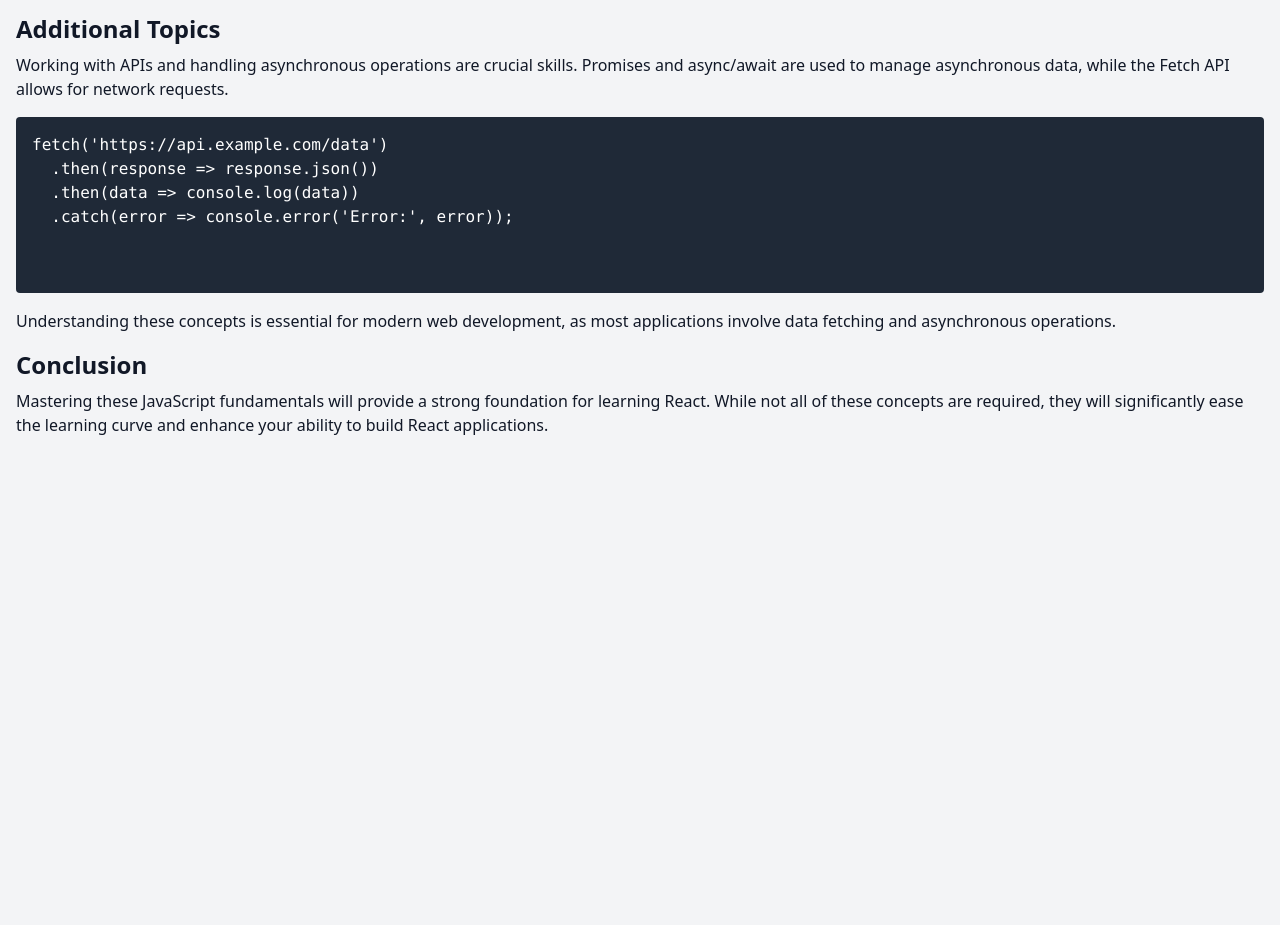
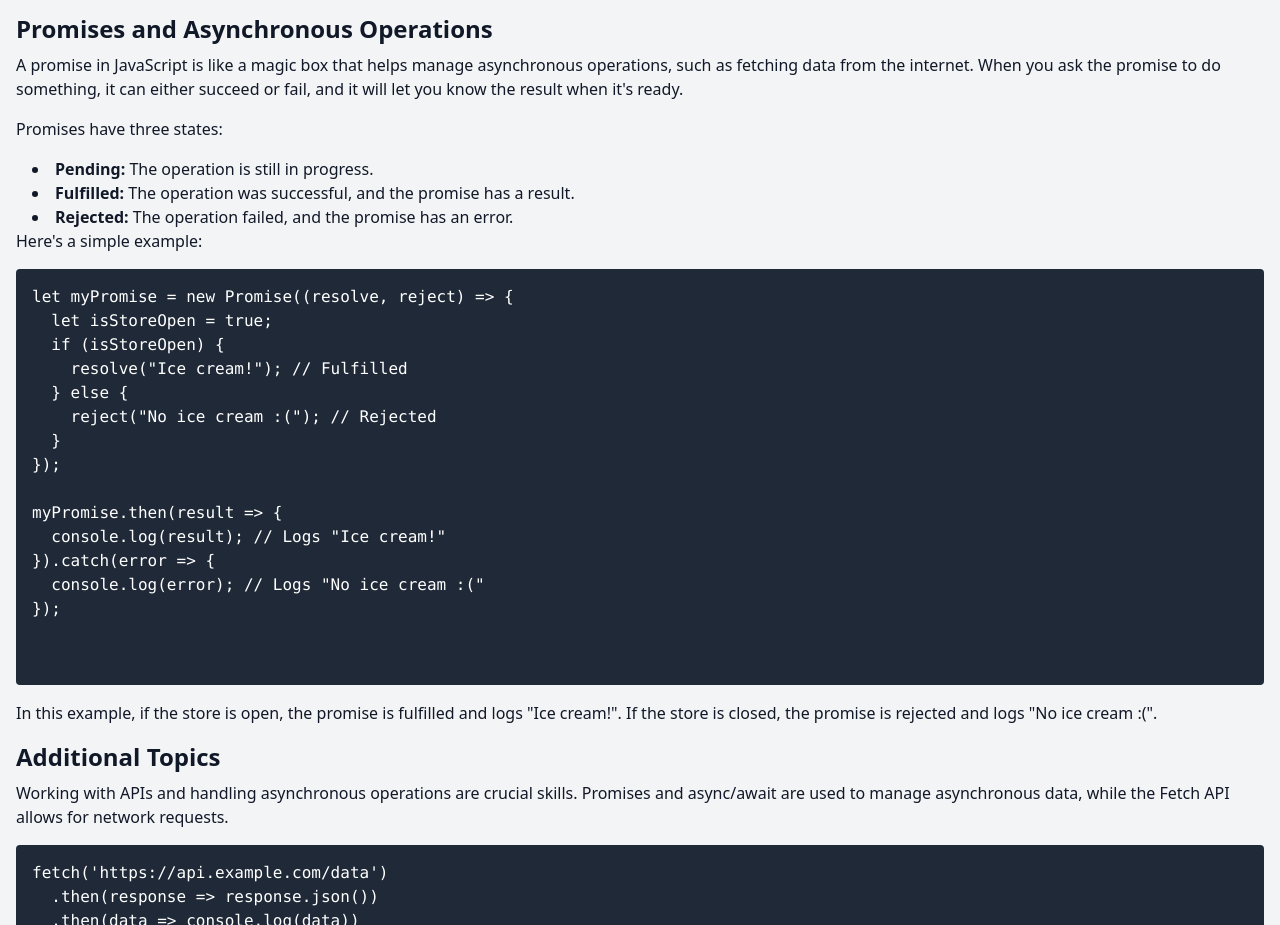
Before and after one commit to ucefdev1/Comprehensive-Guide-to-JavaScript-Essentials-for-React, a plain HTML site: page index.html in a window 1280 px wide. Shown: the part 1821-2746 px from the top of the page. Before the commit the page ends 2290 px from the top, so only its background shows below. Drawn offline with nearby package versions, Linux system fonts and the light colour scheme.

Commit message:
JS explinations added

```diff
--- a/index.html
+++ b/index.html
@@ -88,6 +88,42 @@ const filteredNames = names.filter(name => name.startsWith('A'));
       The <code>map</code> method is used to transform array elements, making it perfect for generating lists of JSX elements. The <code>filter</code> method creates a new array with all elements that pass the test implemented by the provided function, which is useful for conditional rendering in React.
     </p>
 
+    <h2 class="text-2xl font-semibold mb-2">Promises and Asynchronous Operations</h2>
+    <p class="mb-4">
+      A promise in JavaScript is like a magic box that helps manage asynchronous operations, such as fetching data from the internet. When you ask the promise to do something, it can either succeed or fail, and it will let you know the result when it's ready.
+    </p>
+    <p class="mb-4">
+      Promises have three states:
+      <ul class="list-disc list-inside ml-4">
+        <li><strong>Pending:</strong> The operation is still in progress.</li>
+        <li><strong>Fulfilled:</strong> The operation was successful, and the promise has a result.</li>
+        <li><strong>Rejected:</strong> The operation failed, and the promise has an error.</li>
+      </ul>
+    </p>
+    <p class="mb-4">
+      Here's a simple example:
+    </p>
+    <pre class="bg-gray-800 text-white p-4 mb-4 rounded">
+<code>let myPromise = new Promise((resolve, reject) => {
+  let isStoreOpen = true;
+  if (isStoreOpen) {
+    resolve("Ice cream!"); // Fulfilled
+  } else {
+    reject("No ice cream :("); // Rejected
+  }
+});
+
+myPromise.then(result => {
+  console.log(result); // Logs "Ice cream!"
+}).catch(error => {
+  console.log(error); // Logs "No ice cream :("
+});
+</code>
+    </pre>
+    <p class="mb-4">
+      In this example, if the store is open, the promise is fulfilled and logs "Ice cream!". If the store is closed, the promise is rejected and logs "No ice cream :(".
+    </p>
+
     <h2 class="text-2xl font-semibold mb-2">Additional Topics</h2>
     <p class="mb-4">
       Working with APIs and handling asynchronous operations are crucial skills. Promises and async/await are used to manage asynchronous data, while the Fetch API allows for network requests.
```
Also changed, not shown: tut.js (added, +66 -0 lines).
